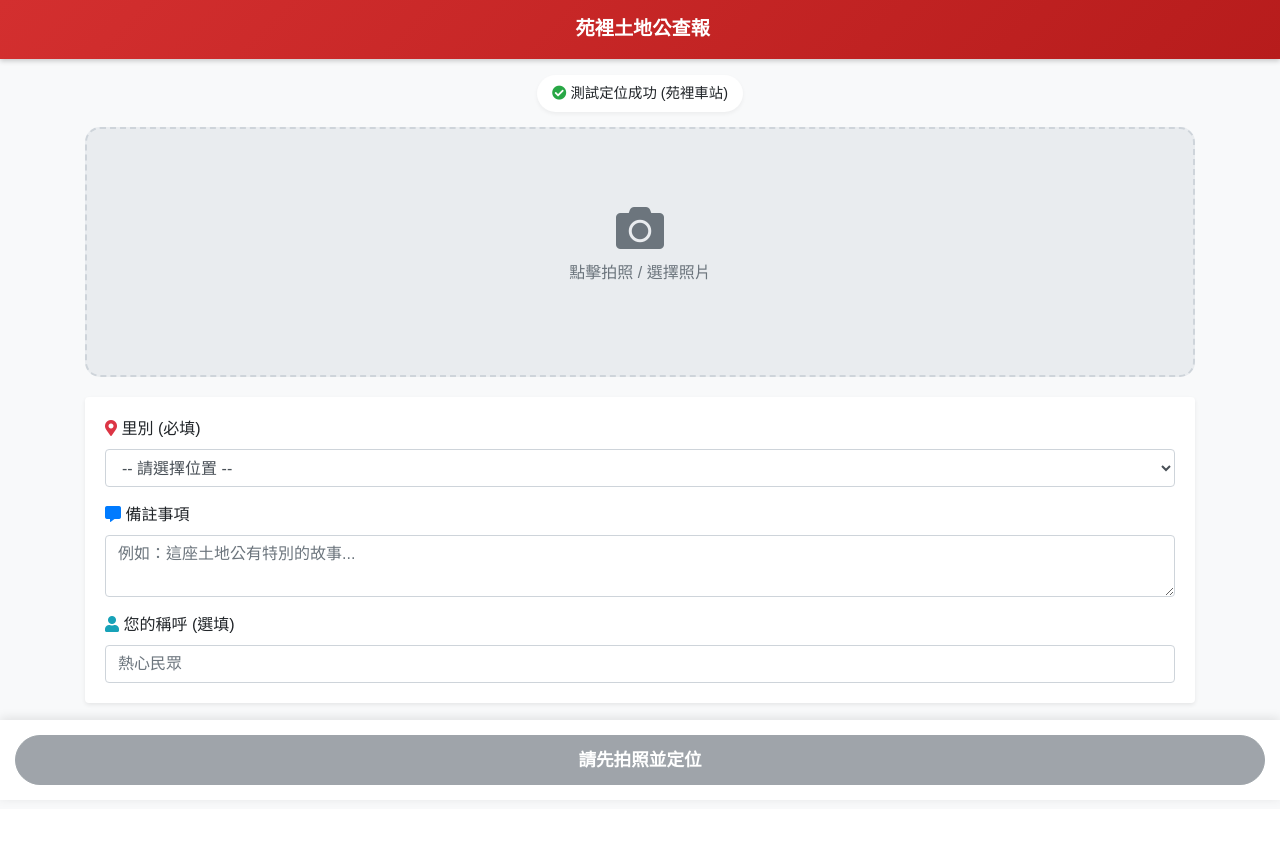
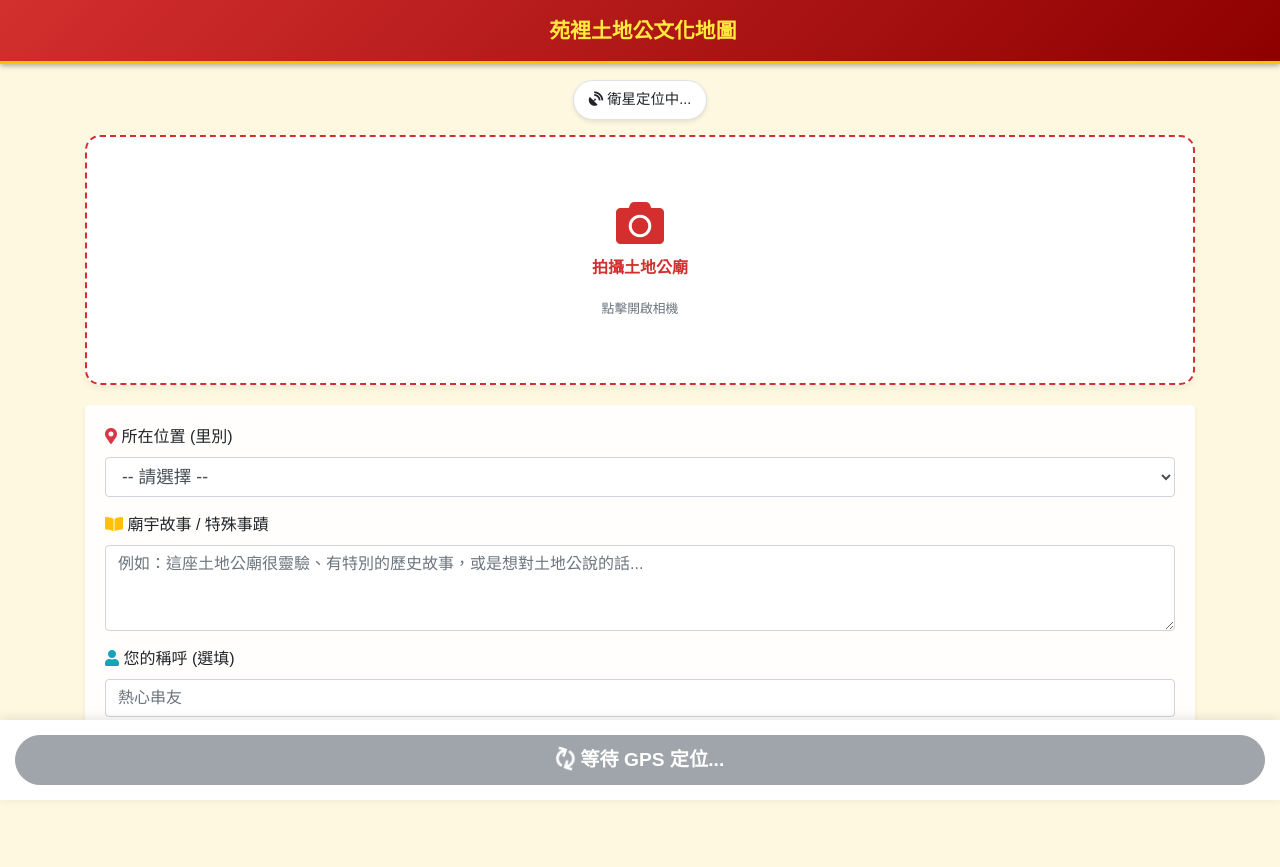
Before and after one commit to marx1937/yuanli-2026, a Flask app: page / in a window 1280 px wide. Before the commit the page ends 802 px from the top, so only its background shows below. Run offline with Flask 3, Linux system fonts and the light colour scheme; some libraries are stand-ins or nearby versions.

Commit message:
Update index.html

```diff
--- a/templates/index.html
+++ b/templates/index.html
@@ -10,39 +10,39 @@
     <style>
         /* --- APP 風格樣式表 --- */
         body {
-            background-color: #f8f9fa;
-            padding-bottom: 90px; /* 底部留白增加，避開按鈕 */
+            background-color: #fff8e1; /* 米黃色背景，帶有文化氣息 */
+            padding-bottom: 90px;
             font-family: "Microsoft JhengHei", sans-serif;
         }
 
-        /* 頂部標題列 */
+        /* 頂部標題列 (廟宇紅 + 金邊) */
         .app-header {
-            background: linear-gradient(135deg, #d32f2f, #b71c1c);
-            color: white;
+            background: linear-gradient(135deg, #d32f2f, #8e0000);
+            color: #ffeb3b;
             padding: 15px;
             text-align: center;
-            font-size: 1.2rem;
+            font-size: 1.3rem;
             font-weight: bold;
-            box-shadow: 0 2px 5px rgba(0,0,0,0.2);
+            box-shadow: 0 2px 5px rgba(0,0,0,0.3);
             position: sticky;
             top: 0;
             z-index: 100;
+            border-bottom: 3px solid #ffc107;
         }
 
-        /* FB/LINE 警告條 (預設隱藏) */
+        /* FB/LINE 警告條 */
         #browser-warning {
-            display: none; /* 預設不顯示 */
+            display: none;
             background-color: #ffc107;
             color: #856404;
             padding: 10px;
             font-size: 0.9rem;
             text-align: center;
-            border-bottom: 1px solid #ffeeba;
         }
 
         /* 相機區塊 */
         .camera-zone {
-            background-color: #e9ecef;
+            background-color: #ffffff;
             border-radius: 15px;
             width: 100%;
             height: 250px;
@@ -50,14 +50,15 @@
             justify-content: center;
             align-items: center;
             margin-bottom: 20px;
-            border: 2px dashed #ced4da;
+            border: 2px dashed #d32f2f; /* 紅色虛線 */
             position: relative;
             overflow: hidden;
             cursor: pointer;
+            box-shadow: 0 4px 6px rgba(0,0,0,0.05);
         }
 
-        .camera-zone:active { background-color: #dee2e6; }
-        .camera-icon { font-size: 3rem; color: #6c757d; }
+        .camera-zone:active { background-color: #fff3cd; }
+        .camera-icon { font-size: 3rem; color: #d32f2f; }
         #previewImg { width: 100%; height: 100%; object-fit: cover; display: none; }
 
         /* 狀態文字小藥丸 */
@@ -66,9 +67,10 @@
             padding: 8px 15px;
             border-radius: 50px;
             font-size: 0.9rem;
-            box-shadow: 0 2px 4px rgba(0,0,0,0.05);
+            box-shadow: 0 2px 4px rgba(0,0,0,0.1);
             margin-bottom: 15px;
             display: inline-block;
+            border: 1px solid #dee2e6;
         }
 
         /* 底部固定按鈕區 */
@@ -86,7 +88,7 @@
         .btn-main {
             width: 100%;
             height: 50px;
-            font-size: 1.1rem;
+            font-size: 1.2rem;
             font-weight: bold;
             border-radius: 25px;
         }
@@ -95,7 +97,7 @@
 <body>
 
     <div class="app-header">
-        <i class="fas fa-temple"></i> 苑裡土地公查報
+        <i class="fas fa-temple"></i> 苑裡土地公文化地圖
     </div>
 
     <div id="browser-warning">
@@ -107,26 +109,27 @@
 
         <div class="text-center">
             <div class="status-pill" id="statusText">
-                <i class="fas fa-satellite-dish"></i> 定位中...
+                <i class="fas fa-satellite-dish"></i> 衛星定位中...
             </div>
         </div>
 
         <div class="camera-zone" onclick="$('#fileInput').click()">
             <div id="cameraPlaceholder" class="text-center">
                 <i class="fas fa-camera camera-icon"></i>
-                <p class="mt-2 text-muted">點擊拍照 / 選擇照片</p>
+                <p class="mt-2" style="color: #d32f2f; font-weight: bold;">拍攝土地公廟</p>
+                <small class="text-muted">點擊開啟相機</small>
             </div>
             <img id="previewImg" alt="預覽圖">
         </div>
 
         <input type="file" id="fileInput" accept="image/*" capture="environment" style="display: none;" onchange="previewFile()">
 
-        <div class="card border-0 shadow-sm mb-3">
+        <div class="card border-0 shadow-sm mb-3" style="background-color: rgba(255,255,255,0.9);">
             <div class="card-body">
                 <div class="form-group">
-                    <label><i class="fas fa-map-marker-alt text-danger"></i> 里別 (必填)</label>
-                    <select class="form-control" id="area">
-                        <option value="" disabled selected>-- 請選擇位置 --</option>
+                    <label><i class="fas fa-map-marker-alt text-danger"></i> 所在位置 (里別)</label>
+                    <select class="form-control" id="area" style="font-size: 1.1rem;">
+                        <option value="" disabled selected>-- 請選擇 --</option>
                         <option value="苑東里">苑東里</option>
                         <option value="苑南里">苑南里</option>
                         <option value="苑北里">苑北里</option>
@@ -136,17 +139,19 @@
                         <option value="苑港里">苑港里</option>
                         <option value="西平里">西平里</option>
                         <option value="海岸里">海岸里</option>
+                        <option value="其他">其他</option>
                     </select>
                 </div>
 
                 <div class="form-group">
-                    <label><i class="fas fa-comment-alt text-primary"></i> 備註事項</label>
-                    <textarea class="form-control" id="note" rows="2" placeholder="例如：這座土地公有特別的故事..."></textarea>
+                    <label><i class="fas fa-book-open text-warning"></i> 廟宇故事 / 特殊事蹟</label>
+                    <textarea class="form-control" id="note" rows="3" placeholder="例如：這座土地公廟很靈驗、有特別的歷史故事，或是想對土地公說的話..."></textarea>
                 </div>
 
                 <div class="form-group mb-0">
                     <label><i class="fas fa-user text-info"></i> 您的稱呼 (選填)</label>
-                    <input type="text" class="form-control" id="nickname" placeholder="熱心民眾">
+                    <input type="text" class="form-control" id="nickname" placeholder="熱心串友">
+                    <small class="text-muted">如果不填，土地公會稱呼您為「熱心串友」</small>
                 </div>
             </div>
         </div>
@@ -154,28 +159,53 @@
 
     <div class="fixed-footer">
         <button id="submitBtn" class="btn btn-secondary btn-main" onclick="uploadData()" disabled>
-            請先拍照並定位
+            <i class="fas fa-sync fa-spin"></i> 等待 GPS 定位...
         </button>
     </div>
 
     <script src="https://code.jquery.com/jquery-3.5.1.min.js"></script>
     <script>
-    // --- 1. 全域變數 (作弊模式中) ---
-    var currentLat = 24.4432;
-    var currentLng = 120.6547;
+    // --- 1. 全域變數 ---
+    var currentLat = null;
+    var currentLng = null;
     var fileBlob = null;
 
+    // --- 2. 啟動真實定位與結界 ---
     $(document).ready(function() {
-        // --- 🌟 臉書/LINE 偵測邏輯 ---
+        // A. 臉書/LINE 偵測
         var ua = navigator.userAgent || navigator.vendor || window.opera;
-        // 偵測 Facebook (FBAN/FBAV) 或 LINE
         if ((ua.indexOf("FBAN") > -1) || (ua.indexOf("FBAV") > -1) || (ua.indexOf("Line") > -1)) {
-            $('#browser-warning').show(); // 顯示黃色警告條
+            $('#browser-warning').show();
         }
 
-        // --- 初始化 (作弊模式：直接成功) ---
-        $('#statusText').html('<i class="fas fa-check-circle text-success"></i> 測試定位成功 (苑裡車站)');
-        checkReady();
+        // B. 真實 GPS 邏輯
+        if (navigator.geolocation) {
+            navigator.geolocation.getCurrentPosition(
+                function(position) {
+                    currentLat = position.coords.latitude;
+                    currentLng = position.coords.longitude;
+
+                    // 🛡️ 結界設定：苑裡火車站半徑 15km
+                    var dist = getDistanceFromLatLonInKm(currentLat, currentLng, 24.4432, 120.6547);
+
+                    if (dist > 15) {
+                        $('#statusText').html('<i class="fas fa-times-circle text-danger"></i> 超出服務範圍 (' + dist.toFixed(1) + 'km)');
+                        $('#submitBtn').text('🚫 距離太遠，無法上傳');
+                        currentLat = null;
+                    } else {
+                        $('#statusText').html('<i class="fas fa-map-marker-alt text-success"></i> 定位完成');
+                        checkReady();
+                    }
+                },
+                function(error) {
+                    $('#statusText').html('<i class="fas fa-exclamation-triangle text-warning"></i> 無法取得定位');
+                    alert('請允許手機開啟位置權限，才能紀錄地點喔！');
+                },
+                { enableHighAccuracy: true }
+            );
+        } else {
+            alert('您的手機不支援 GPS');
+        }
     });
 
     // --- 3. 照片處理 ---
@@ -218,17 +248,32 @@
         };
     }
 
-    // --- 4. 檢查 ---
+    // --- 4. 檢查邏輯 ---
     function checkReady() {
         if (currentLat && fileBlob) {
             $('#submitBtn').prop('disabled', false)
                           .removeClass('btn-secondary')
                           .addClass('btn-danger')
                           .html('確認上傳');
+        } else if (currentLat) {
+            $('#submitBtn').html('請拍攝土地公廟');
         }
     }
 
-    // --- 5. 上傳 ---
+    // --- 5. 距離計算 ---
+    function getDistanceFromLatLonInKm(lat1,lon1,lat2,lon2) {
+        var R = 6371;
+        var dLat = deg2rad(lat2-lat1);
+        var dLon = deg2rad(lon2-lon1);
+        var a = Math.sin(dLat/2) * Math.sin(dLat/2) +
+                Math.cos(deg2rad(lat1)) * Math.cos(deg2rad(lat2)) * Math.sin(dLon/2) * Math.sin(dLon/2);
+        var c = 2 * Math.atan2(Math.sqrt(a), Math.sqrt(1-a));
+        var d = R * c;
+        return d;
+    }
+    function deg2rad(deg) { return deg * (Math.PI/180) }
+
+    // --- 6. 上傳資料 (含熱心串友語音) ---
     function uploadData() {
         if(!fileBlob || !currentLat) return;
         var area = $('#area').val();
@@ -257,10 +302,17 @@
             processData: false,
             contentType: false,
             success: function(response) {
-                var sayText = '感謝 ' + area + ' ' + rawName+ ' 的善心人士提供，土地公庇佑您！';
+                // 🌟 這裡修改了：預設名字改成「熱心串友」
+                var displayName = rawName ? rawName : '熱心串友';
+
+                // 🗣️ 語音台詞：包含里名、名字、串友、賜福
+                var sayText = '感謝 ' + area + ' 的 ' + displayName + '，土地公收到囉！土地公會庇佑你！';
+
                 var msg = new SpeechSynthesisUtterance(sayText);
                 msg.lang = 'zh-TW';
+                msg.rate = 0.9; // 語速莊嚴
                 window.speechSynthesis.speak(msg);
+
                 alert('✅ 上傳成功！\n\n' + sayText);
                 location.reload();
             },
```
